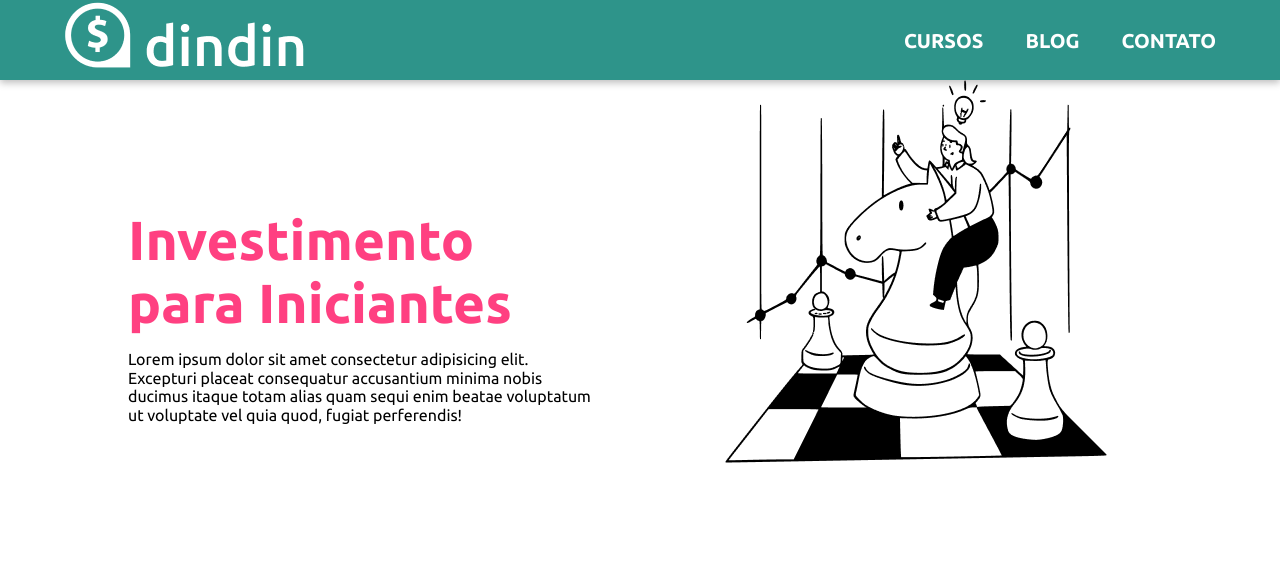
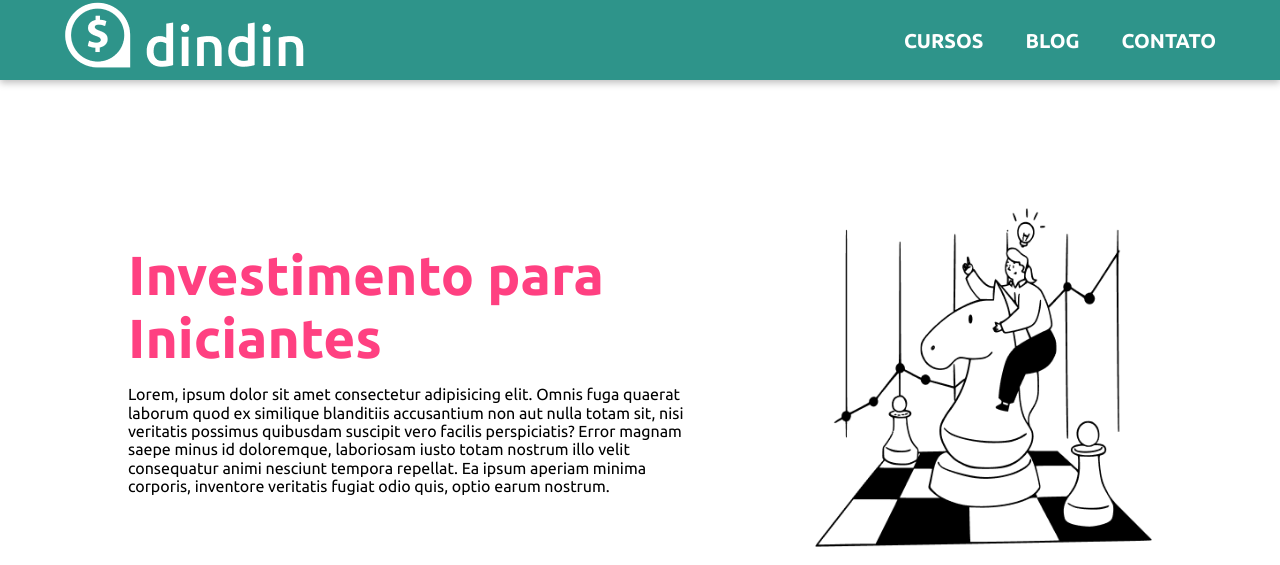
Before and after one commit to MailtonOliveira/Dindin, a plain HTML site: page curso-01.html in a window 1280 px wide. Shown: the top 565 px of the page. Drawn offline with Linux system fonts and the light colour scheme.

Commit message:
consertando pagina de curso

```diff
--- a/curso-01.html
+++ b/curso-01.html
@@ -38,7 +38,7 @@
         <section class="curso1-titulo">
             <div class="titulo2">
                 <h1>Investimento para Iniciantes</h1>
-                <p>Lorem ipsum dolor sit amet consectetur adipisicing elit. Excepturi placeat consequatur accusantium minima nobis ducimus itaque totam alias quam sequi enim beatae voluptatum ut voluptate vel quia quod, fugiat perferendis!</p>
+                <p>Lorem, ipsum dolor sit amet consectetur adipisicing elit. Omnis fuga quaerat laborum quod ex similique blanditiis accusantium non aut nulla totam sit, nisi veritatis possimus quibusdam suscipit vero facilis perspiciatis? Error magnam saepe minus id doloremque, laboriosam iusto totam nostrum illo velit consequatur animi nesciunt tempora repellat. Ea ipsum aperiam minima corporis, inventore veritatis fugiat odio quis, optio earum nostrum.</p>
             </div>
             <div class="img-titulo">
                 <img src="/Imagens/image 3.png" alt="Imagem de um homem montado numa peça de xadrez chamada Cavalo">
--- a/style.css
+++ b/style.css
@@ -100,7 +100,7 @@ footer {
     padding: 14px;
     margin: 13px;
 }
-/* Fim da configuração de todas a spáginas */
+/* Fim da configuração de todas as páginas */
 
 section.banner {
     margin: 8em 13em;
@@ -322,8 +322,19 @@ div.cursos a {
 
 /* Pagina Cursos 1 */
 
+
 section.curso1-titulo {
     display: flex;
+    align-items: center;
+    justify-content: space-between;
+    height: 1%;
+    left: 0px;
+    top: 0px;
+    align-items: center;
+    justify-content: space-between;
+    height: 1%;
+    left: 0px;
+    top: 0px;
 }
 
 div.titulo2 {
@@ -331,7 +342,7 @@ div.titulo2 {
     font-style: normal;
     display: flex;
     flex-direction: column;
-    margin: 10% 10%;
+    margin: 10% 5% 10% 10%;
     height: 1%;
 
 }
@@ -347,10 +358,13 @@ div.titulo2 h1 {
 
 .img-titulo {
     display: flex;
-    flex-direction: row;
-
+    margin: 10% 10% 10% 5%;
     Width: 150%;
     Height: 150%;
+    left: 52.15%;
+    right: 21.46%;
+    top: 9.38%;
+    bottom: 72.49%;
 
 }
 
```
